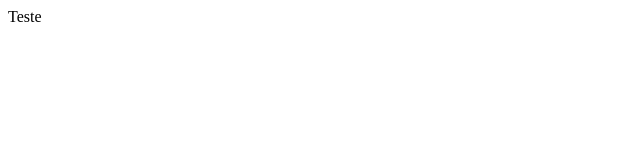
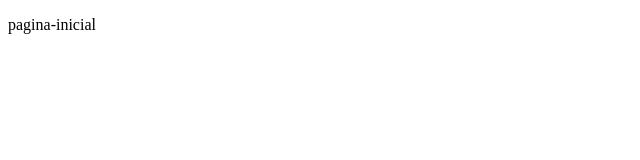
Before and after one commit to macedcrazy/curso-react-materialui-typescript, a React (Create React App) app: page /pagina-inicial in a window 1280 px wide. Shown: the top 160 px of the page, without its empty margins (0-640 px from the left). Built offline with nearby package versions, Linux system fonts and the light colour scheme.

Commit message:
feat: adicionado react -router-dom

```diff
--- a/package.json
+++ b/package.json
@@ -2,7 +2,6 @@
   "name": "curso-react-materialui-typescript",
   "version": "0.1.0",
   "private": true,
-
   "scripts": {
     "start": "react-scripts start",
     "build": "react-scripts build",
@@ -12,8 +11,8 @@
   "dependencies": {
     "react": "^18.3.1",
     "react-dom": "^18.3.1",
+    "react-router-dom": "^6.28.0",
     "react-scripts": "5.0.1"
-
   },
   "devDependencies": {
     "@testing-library/jest-dom": "^5.17.0",
--- a/src/App.tsx
+++ b/src/App.tsx
@@ -1,9 +1,12 @@
+import { BrowserRouter } from "react-router-dom";
+import { AppRoutes } from "./routes";
+
+
 
 export const App = () => {
   return (
-    <div className="App">
-      Teste
-
-    </div>
+    <BrowserRouter>
+       <AppRoutes/>
+    </BrowserRouter>
   );
 }
--- a/src/routes/index.tsx
+++ b/src/routes/index.tsx
@@ -1 +1,11 @@
-export { };
+import { Routes, Route, Navigate } from "react-router-dom";
+
+export const AppRoutes = () => {
+  return (
+    <Routes>
+      <Route path ="/pagina-inicial" element={<p>pagina-inicial</p>} />
+      <Route path ="*" element = {<Navigate to = "/pagina-inicial"/>} />
+
+    </Routes>
+  );
+};
```
Also changed, not shown: 1 other file (tests, documents, lock files or other folders).
